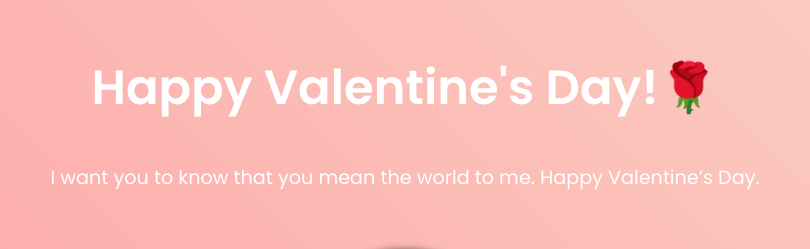
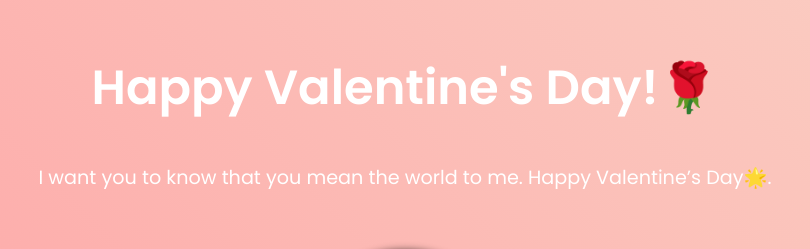
Before and after one commit to Maimeetang11/valentine-surprise, a website: page index.html in a window 1280 px wide. Shown: the top 249 px of the page, 235-1045 px from the left. Drawn offline with Linux system fonts and the light colour scheme.

Commit message:
Update index.html

```diff
--- a/index.html
+++ b/index.html
@@ -137,7 +137,7 @@
   </head>
   <body>
     <h1>Happy Valentine's Day!🌹</h1>
-    <p>I want you to know that you mean the world to me. Happy Valentine’s Day.</p>
+    <p>I want you to know that you mean the world to me. Happy Valentine’s Day🌟.</p>
 
     <div class="disc-container">
       <div id="disc" class="disc"></div>
```
